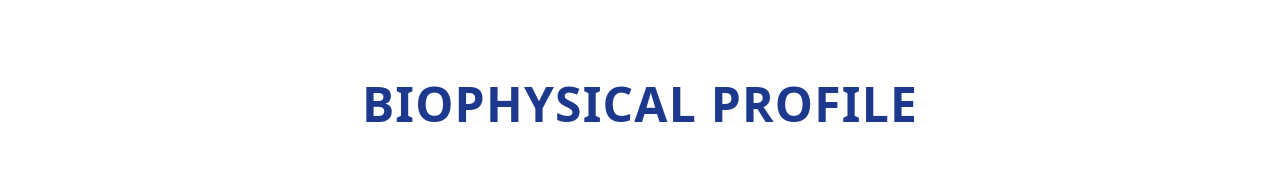
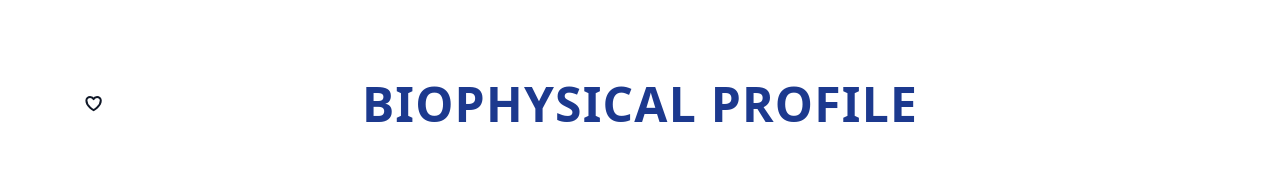
Before and after one commit to yukiroow/cordimap-landing-site, a React (Vite) app: page /biophysical in a window 1280 px wide. Shown: the top 178 px of the page. Built offline with nearby package versions, Linux system fonts and the light colour scheme.

Commit message:
Added back button (heart)

```diff
--- a/src/BiophysicalProfile.jsx
+++ b/src/BiophysicalProfile.jsx
@@ -3,8 +3,13 @@ const BiophysicalProfile = () => {
         <div className="mt-8 mx-13">
             <div className="min-h-screen w-full bg-white text-gray-900 px-8 py-12">
                 {/* Title */}
-                <div className="text-center mb-20">
-                    <h1 className="text-5xl font-extrabold tracking-wide text-blue-900">
+                <div className="relative flex items-center mb-20 w-full">
+                    <button className="btn btn-circle absolute left-0 cursor-pointer">
+                        <svg xmlns="http://www.w3.org/2000/svg" fill="none" viewBox="0 0 24 24" strokeWidth="2.5" stroke="currentColor" className="size-[1.2em]">
+                        <path strokeLinecap="round" strokeLinejoin="round" d="M21 8.25c0-2.485-2.099-4.5-4.688-4.5-1.935 0-3.597 1.126-4.312 2.733-.715-1.607-2.377-2.733-4.313-2.733C5.1 3.75 3 5.765 3 8.25c0 7.22 9 12 9 12s9-4.78 9-12Z" />
+                        </svg>
+                    </button>
+                    <h1 className="text-5xl font-extrabold tracking-wide text-blue-900 text-center w-full">
                         BIOPHYSICAL PROFILE
                     </h1>
                 </div>
```
